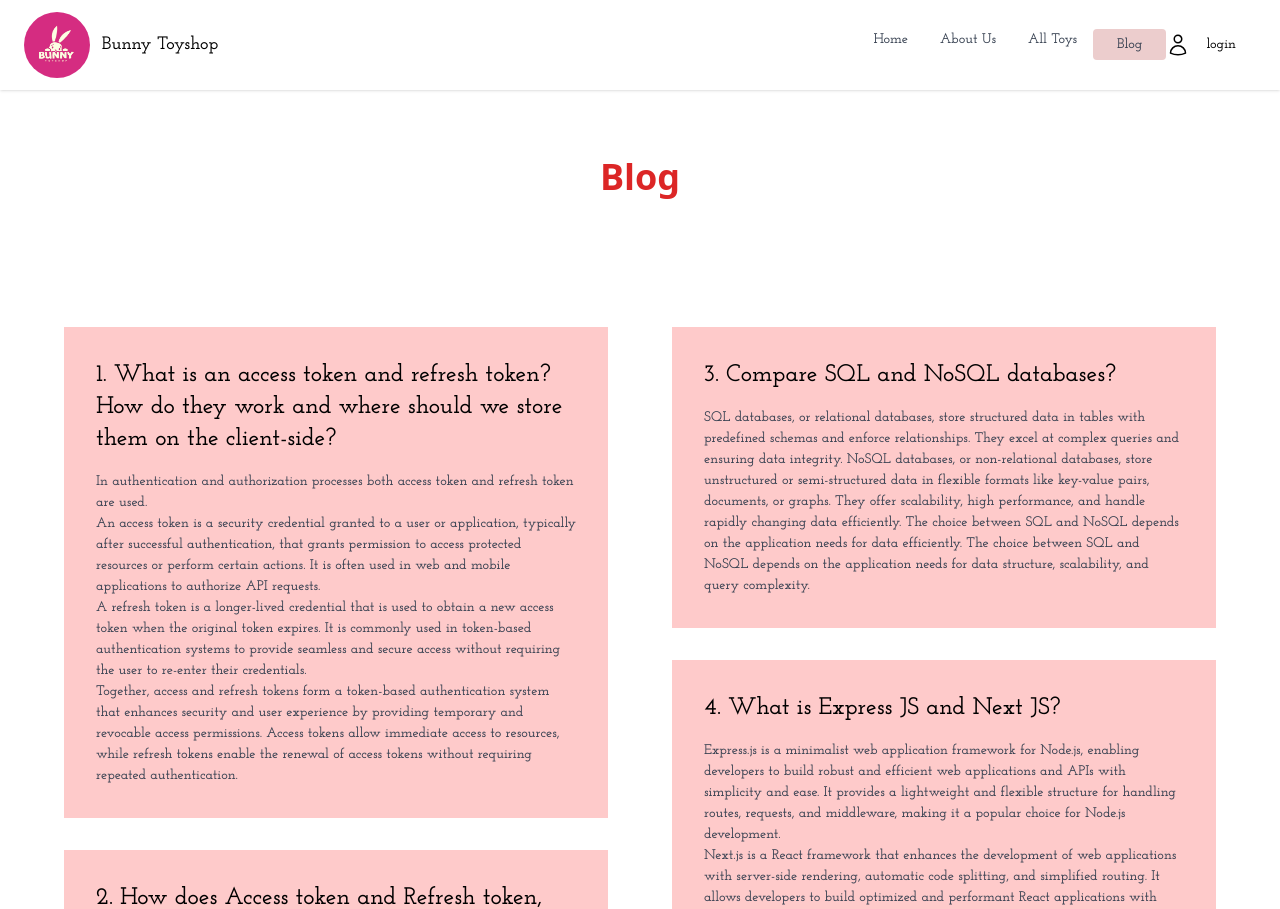
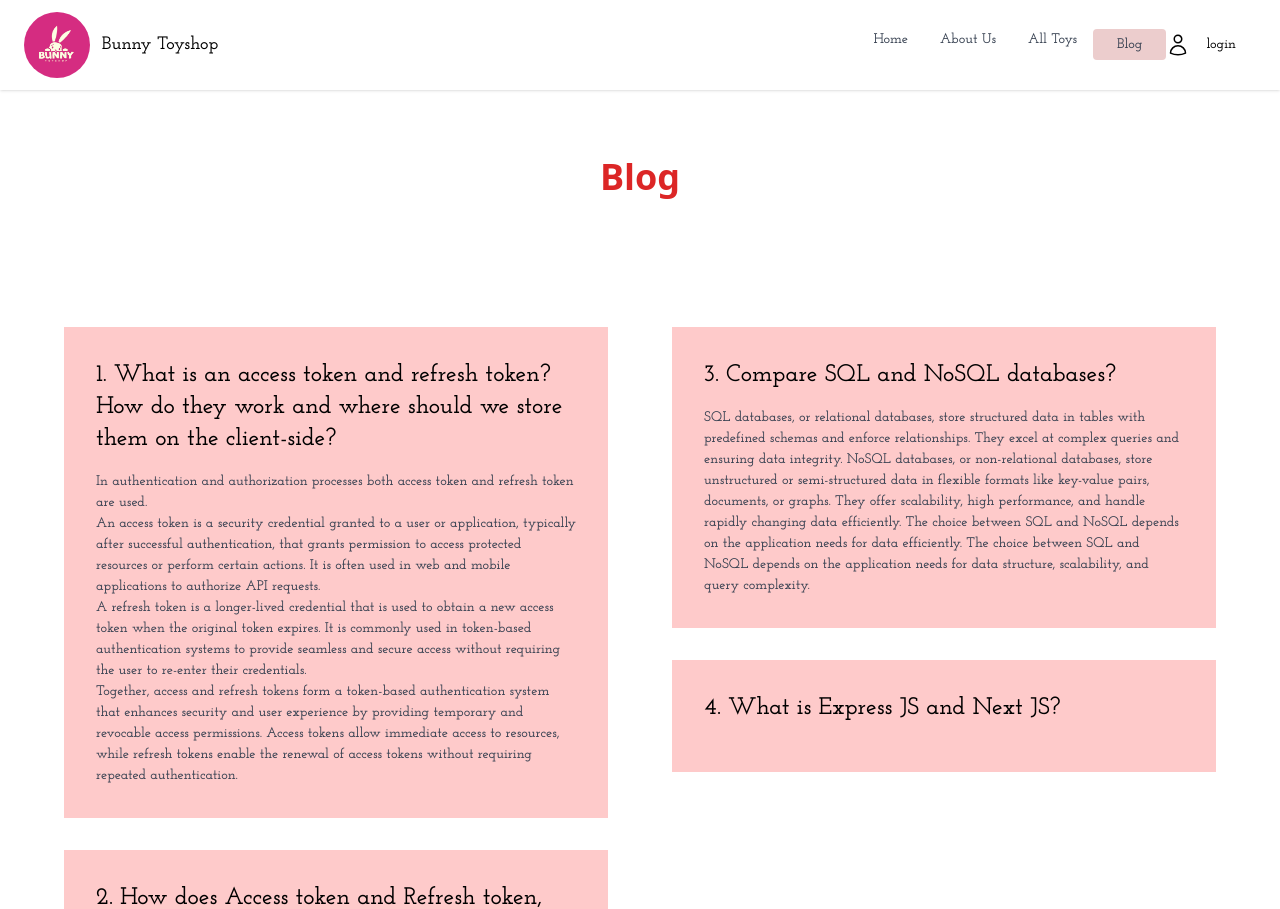
Before and after one commit to Tonniema/bunny-toyshop-client, a React (Vite) app: page /Blog in a window 1280 px wide. Shown: the top 909 px of the page. Built offline with nearby package versions, Linux system fonts and the light colour scheme; no server answers.

Commit message:
blog edited

```diff
--- a/src/pages/Blog/Blog.jsx
+++ b/src/pages/Blog/Blog.jsx
@@ -68,8 +68,7 @@ const Blog = () => {
                                         4. What is Express JS and Next JS?
                                     </h3>
                                     <p className="text-gray-700">
-                                        Express.js is a minimalist web application framework for Node.js, enabling developers to build robust and efficient web applications and APIs with simplicity and ease. It provides a lightweight and flexible structure for handling routes, requests, and middleware, making it a popular choice for Node.js development.<br/>
-                                        Next.js is a React framework that enhances the development of web applications with server-side rendering, automatic code splitting, and simplified routing. It allows developers to build optimized and performant React applications with ease, offering features that improve SEO, performance, and development efficiency.
+
                                     </p>
                                 </div>
                             </div>
```
Also changed, not shown: 1 other file (tests, documents, lock files or other folders).
